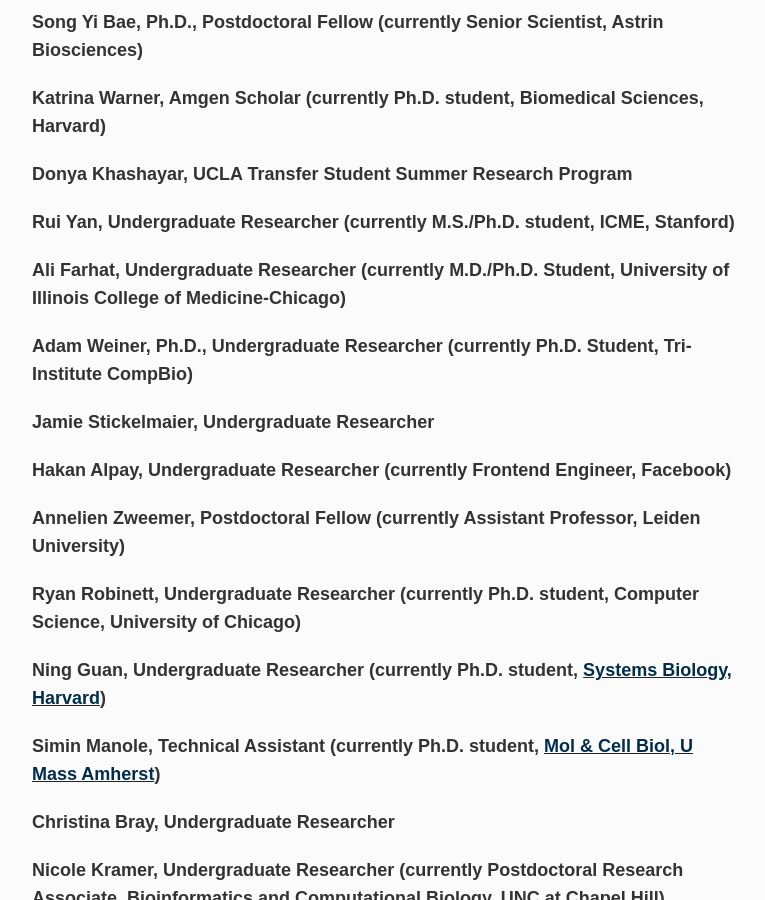
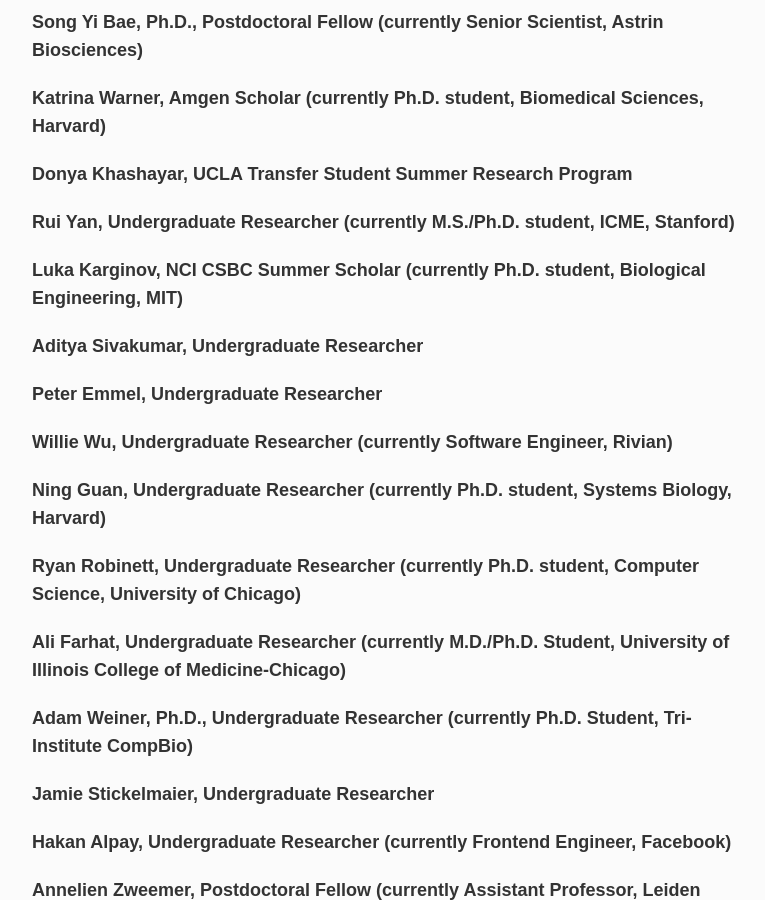
Before and after one commit to meyer-lab/asmlab.org, a Jekyll site: the page built from team/index.md, in a window 1280 px wide and 900 px high, scrolled down 8177 px. Shown: the whole window, without its empty margins (253-1018 px from the left). Built offline with Jekyll 4.4.1, drawn with Linux system fonts in a browser that asks for light colours; some web fonts are replaced.

Commit message:
Finished moving students

```diff
--- a/_data/team.yml
+++ b/_data/team.yml
@@ -122,6 +122,8 @@
 - name: Amanda Tsao
   position: Undergraduate Researcher
   postposition: M.D. student, University of Southern California
+  joined: 2019
+  left: 2021
   keywords: computational
 
 - name: Linnet Chang
@@ -134,6 +136,8 @@
 - name: Eli Snyder
   position: Undergraduate Researcher
   postposition: M.D. Student, University of Hawaii
+  joined: 2020
+  left: 2021
   keywords:
 
 - name: Stephen Lees
@@ -189,6 +193,8 @@
 
 - name: Heather Carmen Mercieca
   position: Amgen Scholar
+  joined: 2019
+  left: 2019
   keywords:
 
 - name: Moriah Garcia
@@ -212,12 +218,60 @@
 
 - name: Donya Khashayar
   position: UCLA Transfer Student Summer Research Program
+  joined: 2018
+  left: 2018
   keywords:
 
 - name: Rui Yan
   position: Undergraduate Researcher
   postposition: M.S./Ph.D. student, ICME, Stanford
+  joined: 2017
+  left: 2019
+  awards:
+    - Cathy Bank Scholarship
   keywords:
+
+- name: Luka Karginov
+  position: NCI CSBC Summer Scholar
+  postposition: Ph.D. student, Biological Engineering, MIT
+  joined: 2020
+  left: 2021
+  keywords:
+
+- name: Aditya Sivakumar
+  position: Undergraduate Researcher
+  joined: 2020
+  left: 2021
+  keywords:
+
+- name: Peter Emmel
+  position: Undergraduate Researcher
+  joined: 2019
+  left: 2022
+  keywords:
+
+- name: Willie Wu
+  position: Undergraduate Researcher
+  postposition: Software Engineer, Rivian
+  joined: 2018
+  left: 2019
+  keywords:
+
+- name: Ning Guan
+  position: Undergraduate Researcher
+  postposition: Ph.D. student, Systems Biology, Harvard
+  joined: 2015
+  left: 2017
+  keywords: antibodies
+
+- name: Ryan Robinett
+  position: Undergraduate Researcher
+  postposition: Ph.D. student, Computer Science, University of Chicago
+  joined: 2015
+  left: 2017
+  awards:
+    - National Science Foundation Graduate Research Fellowship
+  keywords: antibodies
 
 - name: Ali Farhat
   position: Undergraduate Researcher
```
Also changed, not shown: 1 other file.
